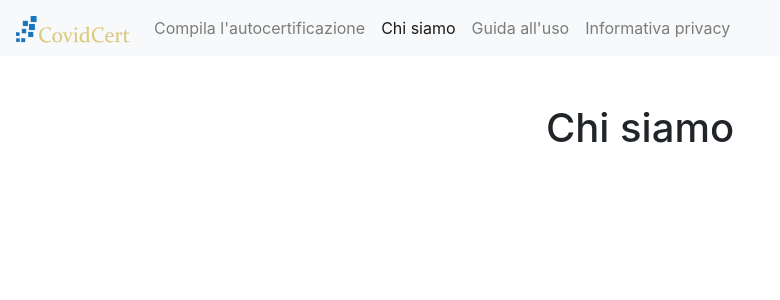
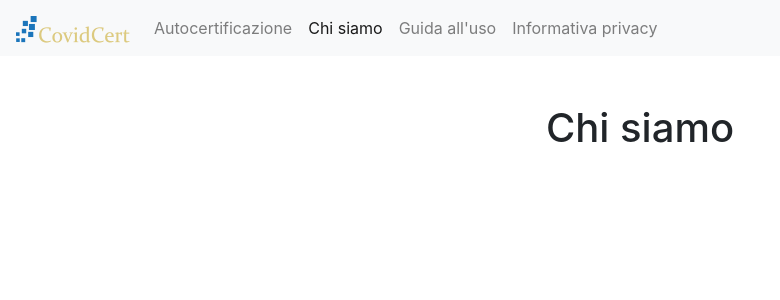
Before and after one commit to Ceeresa/autocertificazione, a Jekyll site: the page built from chi-siamo.md, in a window 1280 px wide. Shown: the top 300 px of the page, without its empty margins (0-780 px from the left). Built offline with Jekyll 4.4.1, drawn with Linux system fonts in a browser that asks for light colours; comment, search, counter and statistics services are not loaded.

Commit message:
"Compila l'autocertificazione" should be "Autocertificazione"

```diff
--- a/_config.yml
+++ b/_config.yml
@@ -30,7 +30,7 @@ plugins:
   - jekyll-feed
 
 pages_list:
-  - name: Compila l'autocertificazione
+  - name: Autocertificazione
     url: ./
   - name: Chi siamo
     url: ./chi-siamo
```
Also changed, not shown: index.md (+1 -1 lines).
